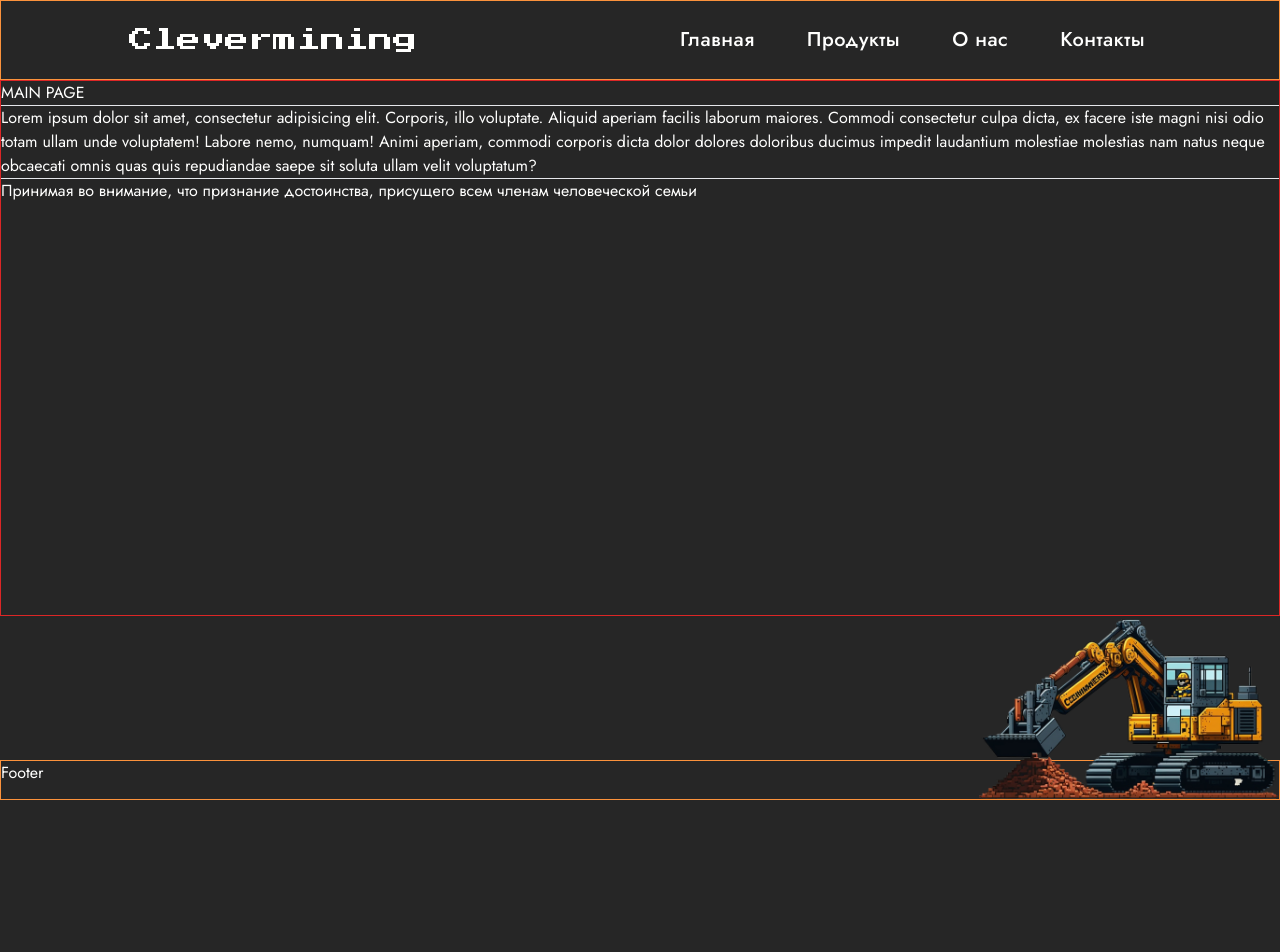
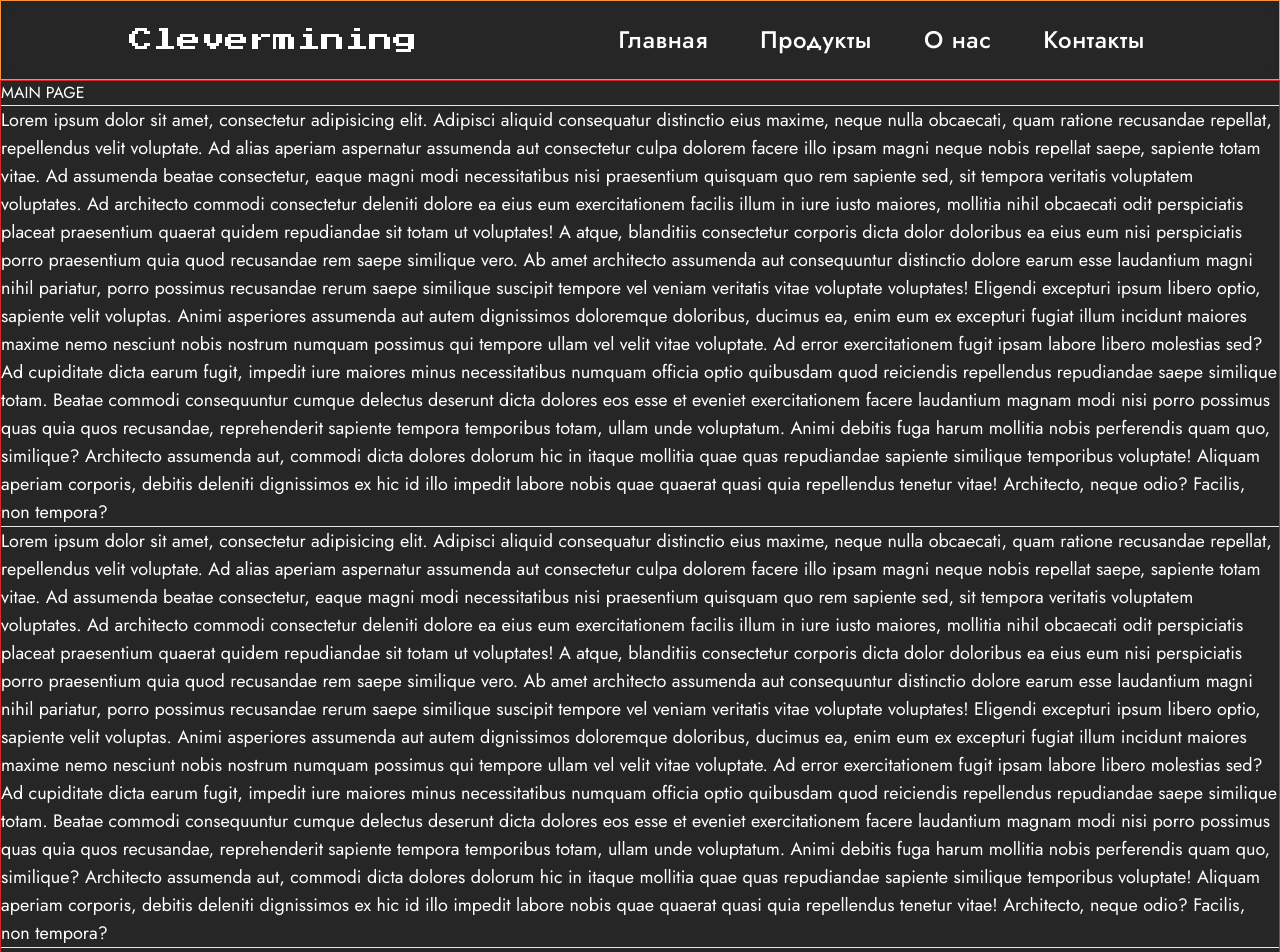
Before and after one commit to AntonRybakou/clevermining, a Next.js app: page / in a window 1280 px wide. Shown: the top 952 px of the page. Before the commit the page ends 800 px from the top, so only its background shows below. Built offline with nearby package versions, Linux system fonts and the light colour scheme.

Commit message:
feat: css

```diff
--- a/components/ProductsSubMenu.tsx
+++ b/components/ProductsSubMenu.tsx
@@ -7,22 +7,22 @@ const ProductsSubMenu = (): ReactElement => (
     <ul>
       <li className="header-nav-link hover:bg-neutral-800">
         <Link href="/products/intsite">
-          <p>INTSITE - компьютерное зрение</p>
+          <p className="text-xl">INTSITE - компьютерное зрение</p>
         </Link>
       </li>
       <li className="header-nav-link hover:bg-neutral-800">
         <Link href="/products/sleipner">
-          <p>Sleipner - системы транспортировки</p>
+          <p className="text-xl">Sleipner - системы транспортировки</p>
         </Link>
       </li>
       <li className="header-nav-link hover:bg-neutral-800">
         <Link href="/products/evaporationking">
-          <p>Evaporation King - системы испарения</p>
+          <p className="text-xl">Evaporation King - системы испарения</p>
         </Link>
       </li>
       <li className="header-nav-link  hover:bg-neutral-800">
         <Link href="/products/reactive">
-          <p>Реактивные установки очистки вагонов</p>
+          <p className="text-xl">Реактивные установки очистки вагонов</p>
         </Link>
       </li>
     </ul>
--- a/pages/index.tsx
+++ b/pages/index.tsx
@@ -6,13 +6,68 @@ const IndexPage = (): ReactElement => (
   <Layout title="Clevermining">
     <h1>MAIN PAGE</h1>
     <hr />
-    <div>
-      Lorem ipsum dolor sit amet, consectetur adipisicing elit. Corporis, illo voluptate.
-      Aliquid aperiam facilis laborum maiores. Commodi consectetur culpa dicta, ex facere
-      iste magni nisi odio totam ullam unde voluptatem! Labore nemo, numquam! Animi
-      aperiam, commodi corporis dicta dolor dolores doloribus ducimus impedit laudantium
-      molestiae molestias nam natus neque obcaecati omnis quas quis repudiandae saepe sit
-      soluta ullam velit voluptatum?
+    <div className="text-lg">
+      Lorem ipsum dolor sit amet, consectetur adipisicing elit. Adipisci aliquid
+      consequatur distinctio eius maxime, neque nulla obcaecati, quam ratione recusandae
+      repellat, repellendus velit voluptate. Ad alias aperiam aspernatur assumenda aut
+      consectetur culpa dolorem facere illo ipsam magni neque nobis repellat saepe,
+      sapiente totam vitae. Ad assumenda beatae consectetur, eaque magni modi
+      necessitatibus nisi praesentium quisquam quo rem sapiente sed, sit tempora veritatis
+      voluptatem voluptates. Ad architecto commodi consectetur deleniti dolore ea eius eum
+      exercitationem facilis illum in iure iusto maiores, mollitia nihil obcaecati odit
+      perspiciatis placeat praesentium quaerat quidem repudiandae sit totam ut voluptates!
+      A atque, blanditiis consectetur corporis dicta dolor doloribus ea eius eum nisi
+      perspiciatis porro praesentium quia quod recusandae rem saepe similique vero. Ab
+      amet architecto assumenda aut consequuntur distinctio dolore earum esse laudantium
+      magni nihil pariatur, porro possimus recusandae rerum saepe similique suscipit
+      tempore vel veniam veritatis vitae voluptate voluptates! Eligendi excepturi ipsum
+      libero optio, sapiente velit voluptas. Animi asperiores assumenda aut autem
+      dignissimos doloremque doloribus, ducimus ea, enim eum ex excepturi fugiat illum
+      incidunt maiores maxime nemo nesciunt nobis nostrum numquam possimus qui tempore
+      ullam vel velit vitae voluptate. Ad error exercitationem fugit ipsam labore libero
+      molestias sed? Ad cupiditate dicta earum fugit, impedit iure maiores minus
+      necessitatibus numquam officia optio quibusdam quod reiciendis repellendus
+      repudiandae saepe similique totam. Beatae commodi consequuntur cumque delectus
+      deserunt dicta dolores eos esse et eveniet exercitationem facere laudantium magnam
+      modi nisi porro possimus quas quia quos recusandae, reprehenderit sapiente tempora
+      temporibus totam, ullam unde voluptatum. Animi debitis fuga harum mollitia nobis
+      perferendis quam quo, similique? Architecto assumenda aut, commodi dicta dolores
+      dolorum hic in itaque mollitia quae quas repudiandae sapiente similique temporibus
+      voluptate! Aliquam aperiam corporis, debitis deleniti dignissimos ex hic id illo
+      impedit labore nobis quae quaerat quasi quia repellendus tenetur vitae! Architecto,
+      neque odio? Facilis, non tempora?
+    </div>
+    <hr />
+    <div className="text-lg">
+      Lorem ipsum dolor sit amet, consectetur adipisicing elit. Adipisci aliquid
+      consequatur distinctio eius maxime, neque nulla obcaecati, quam ratione recusandae
+      repellat, repellendus velit voluptate. Ad alias aperiam aspernatur assumenda aut
+      consectetur culpa dolorem facere illo ipsam magni neque nobis repellat saepe,
+      sapiente totam vitae. Ad assumenda beatae consectetur, eaque magni modi
+      necessitatibus nisi praesentium quisquam quo rem sapiente sed, sit tempora veritatis
+      voluptatem voluptates. Ad architecto commodi consectetur deleniti dolore ea eius eum
+      exercitationem facilis illum in iure iusto maiores, mollitia nihil obcaecati odit
+      perspiciatis placeat praesentium quaerat quidem repudiandae sit totam ut voluptates!
+      A atque, blanditiis consectetur corporis dicta dolor doloribus ea eius eum nisi
+      perspiciatis porro praesentium quia quod recusandae rem saepe similique vero. Ab
+      amet architecto assumenda aut consequuntur distinctio dolore earum esse laudantium
+      magni nihil pariatur, porro possimus recusandae rerum saepe similique suscipit
+      tempore vel veniam veritatis vitae voluptate voluptates! Eligendi excepturi ipsum
+      libero optio, sapiente velit voluptas. Animi asperiores assumenda aut autem
+      dignissimos doloremque doloribus, ducimus ea, enim eum ex excepturi fugiat illum
+      incidunt maiores maxime nemo nesciunt nobis nostrum numquam possimus qui tempore
+      ullam vel velit vitae voluptate. Ad error exercitationem fugit ipsam labore libero
+      molestias sed? Ad cupiditate dicta earum fugit, impedit iure maiores minus
+      necessitatibus numquam officia optio quibusdam quod reiciendis repellendus
+      repudiandae saepe similique totam. Beatae commodi consequuntur cumque delectus
+      deserunt dicta dolores eos esse et eveniet exercitationem facere laudantium magnam
+      modi nisi porro possimus quas quia quos recusandae, reprehenderit sapiente tempora
+      temporibus totam, ullam unde voluptatum. Animi debitis fuga harum mollitia nobis
+      perferendis quam quo, similique? Architecto assumenda aut, commodi dicta dolores
+      dolorum hic in itaque mollitia quae quas repudiandae sapiente similique temporibus
+      voluptate! Aliquam aperiam corporis, debitis deleniti dignissimos ex hic id illo
+      impedit labore nobis quae quaerat quasi quia repellendus tenetur vitae! Architecto,
+      neque odio? Facilis, non tempora?
     </div>
     <hr />
     <div>
--- a/styles/index.css
+++ b/styles/index.css
@@ -14,17 +14,20 @@ html, body {
 }
 
 .header-wrapper {
-    @apply flex flex-row flex-wrap items-center px-5 justify-between min-h-[5rem] border;
-    @apply border-orange-400 sm:px-10 lg:px-20 xl:px-32;
+    @apply sticky top-0 left-0 right-0 z-10;
+    @apply w-full px-5 min-h-[5rem] flex flex-row flex-wrap items-center justify-between;
+    @apply border border-orange-400 sm:px-10 lg:px-20 xl:px-32;
+    @apply bg-neutral-800 bg-transparent backdrop-saturate-150 backdrop-blur-sm;
 }
 
 .header-nav-link {
-    @apply block hover:text-[#7f5af0] p-1.5 text-xl font-medium tracking-wide
+    @apply block hover:text-[#7f5af0] p-1.5 text-2xl font-medium tracking-wide
 }
 
 .products-sub-menu {
-    @apply absolute z-10 w-60 p-1.5 border bg-gradient-to-r from-neutral-900;
+    @apply absolute z-10 w-64 p-1.5 border bg-gradient-to-r from-neutral-900;
     @apply to-neutral-800;
+    @apply transition ease-in-out delay-150
 }
 
 .main-wrapper {
```
